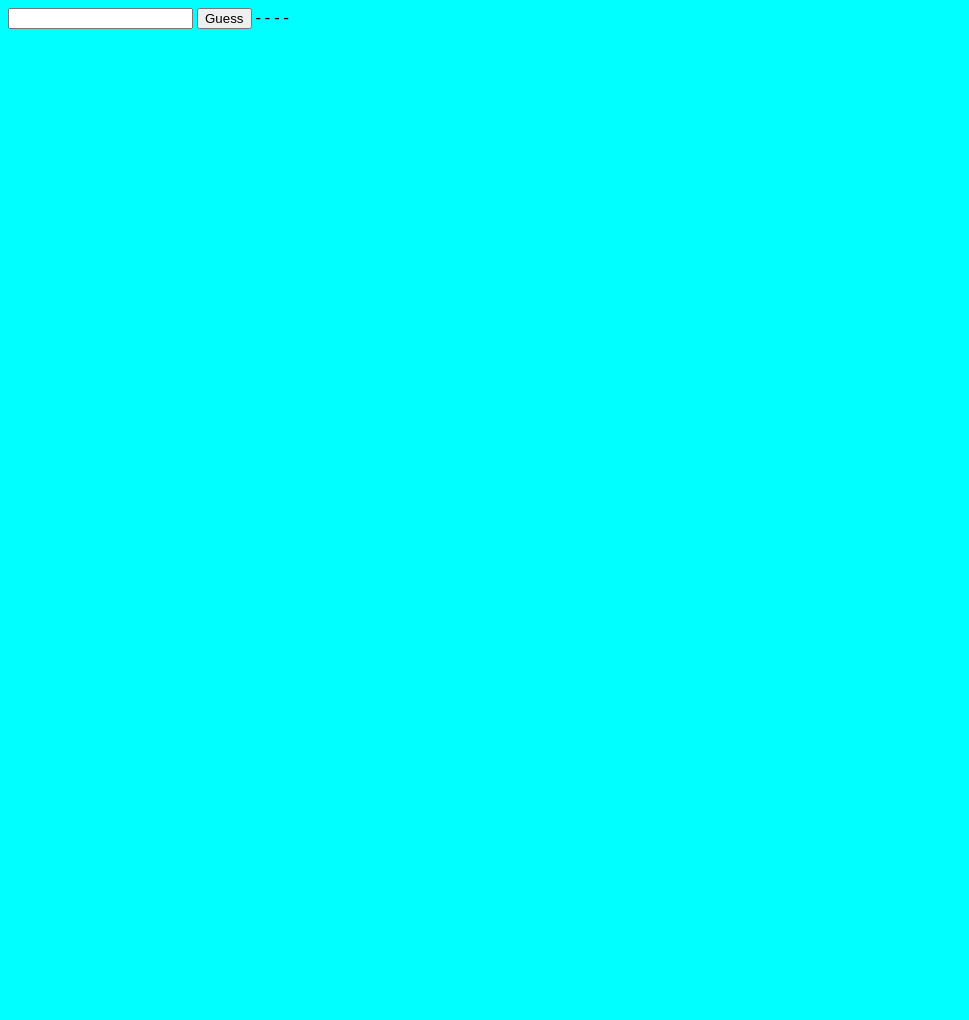
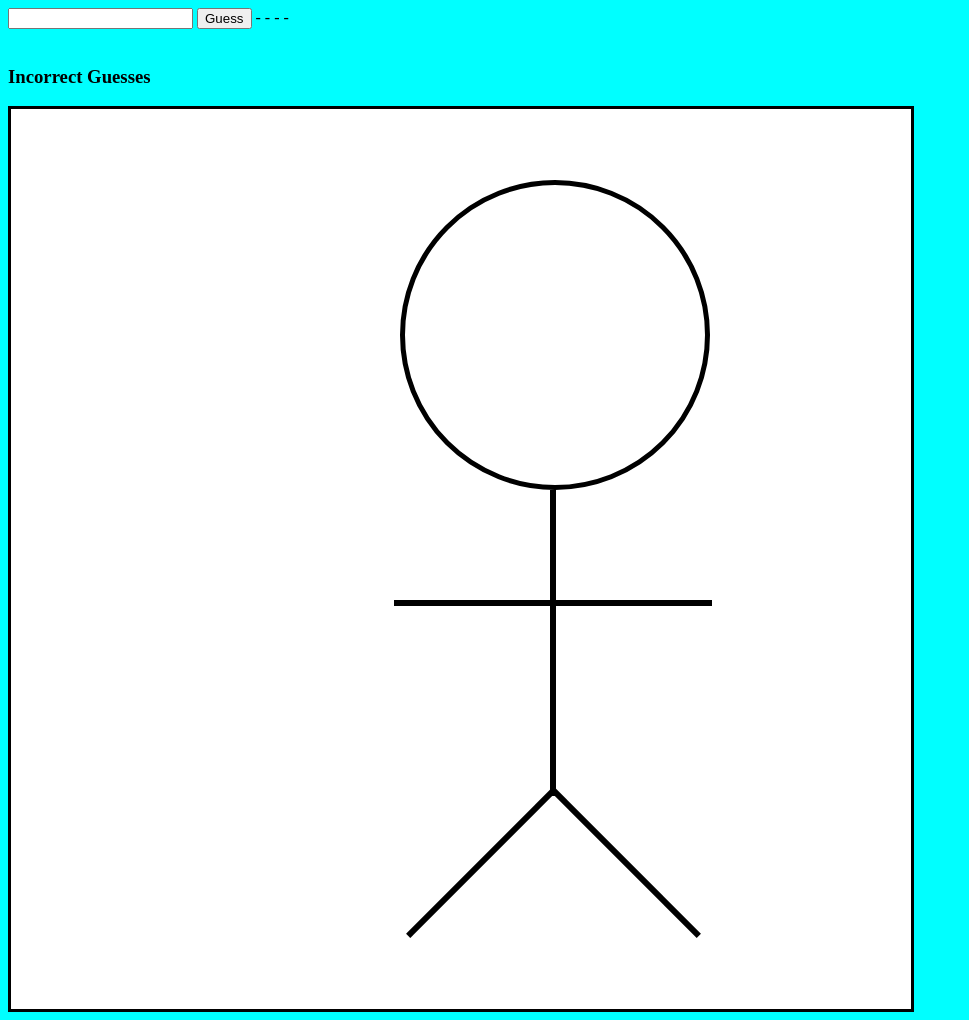
Before and after one commit to DerekPhung/hangMan, a plain HTML site: page index.html in a window 1280 px wide. Shown: the whole page, without its empty margins (0-969 px from the left). Before the commit the page ends 800 px from the top, so only its background shows below. Drawn offline with Linux system fonts and the light colour scheme.

Commit message:
I am doing this on my own, again

```diff
--- a/controller.js
+++ b/controller.js
@@ -1,31 +1,29 @@
-// 1st, we need a word
-// 2nd, we need users to be able to start guessing. We need to have an input from users
-// 3rd, if user guesses correctly the letter of the word starts to show
-// 4th, if they guess incorrectly the wrong counter starts counting when they get wrong
+// (Done) 1st, we need a word
+// (Done) 2nd, we need users to be able to start guessing. We need to have an input from users
+// (Done) 3rd, if user guesses correctly the letter of the word starts to show
+// (Done) 4th, if they guess incorrectly the wrong counter starts counting when they get wrong
 // 5th, the hangman starts to be drawn
 // 6th, if user guesses all letters correctly they will be prompted with a yay!! you got it correct!!
-// 7th, if user runs out of guesses they will be prompted with a sorry, better luck next time!
+// (Done) 7th, if user runs out of guesses they will be prompted with a sorry, better luck next time!
 // 8th, they will then be prompted if they want to play again
 
 // requirements
 // 1. They can only guess letter
 // 2. They can only miss 5 times if wrong counter = 6 they lose
 
+// the variable answer, is the word the user has to guess
+// the variable guess, is what the user is inputing
+// the variable wrongCounter is a counter to count how many guesses they have guessed wrong
+// these are global variables so that devs can use them and keep track of them
 let answer = "word";
 let guess = "";
 let wrongCounter = 0;
 
-
+// the guess variable becomes what the user puts based on the id "scanner",
+// also it is forced to be lower case
 function guessing(){
     guess = document.getElementById("scanner").value.toLowerCase();
-//    alert(answer[1]);
-//    document.getElementById("dash0").innerHTML = guess;
-//    document.getElementById("dash1").innerHTML = guess;
-//    document.getElementById("dash2").innerHTML = guess;
-//    document.getElementById("dash3").innerHTML = guess;
-
     showing(guess);
-
 }
 
 // takes in a parameter (user input letter)
@@ -40,12 +38,17 @@ function showing(letter){
         }
     }
 
-        alert(letter + " is not correct");
-        wrongCounter++;
-        alert(wrongCounter);
-        if(wrongCounter == 6){
-            alert("You lose, better luck next time");
-        }
+    // wrong counter increments when you guess wrong
+    // line 46 letting user know that their imminent doom is coming
+    // the DOM id "wrong" is appending the incorrect guesses area based on user input that is wrong
+    alert(letter + " is not correct");
+    wrongCounter++;
+    alert(wrongCounter + " This is the wrong counter");
+    document.getElementById("wrong").innerHTML += letter;
+    // user has 5 guesses to guess the word if wrongCounter == 6 they lose
+    if(wrongCounter == 6){
+        alert("You lose, better luck next time");
+    }
 }
 
 document.getElementById("1").innerHTML  += `
@@ -55,15 +58,17 @@ document.getElementById("1").innerHTML  += `
 <div class="dash" id="dash0">-</div>
 <div class="dash" id="dash1">-</div>
 <div class="dash" id="dash2">-</div>
-<div class="dash" id="dash3">-</div>
+<div class="dash" id="dash3">-</div><br><br>
+
+<h3>Incorrect Guesses</h1>
+<div class="dash" id="wrong"></div>
 `;
 
-// Things I have done on Friday
-// Created the showing function
-// user can now guess the letter and will show if guessed correctly
-// made wrongCounter working
-// if user guesses incorrectly too many times you lose (at least verbally via alert method)
+// Things I have done on Monday
+// implemented a display for incorrect guesses
+// drew a man
 
-// things to do on Monday
-// display the incorrect guesses somewhere on the screen for the user
-// draw the actual hang man
+// Things to do on Tuesday
+// Draw a hang
+// Hide the man
+// When user guesses wrong, slowly reveal the man
--- a/index.html
+++ b/index.html
@@ -11,5 +11,13 @@
 </head>
 <body>
     <div id="1"></div>
+    <div id="hangMan">
+        <div id="head"></div>
+        <div id="body"></div>
+        <div id="leftArm"></div>
+        <div id="rightArm"></div>
+        <div id="leftLeg"></div>
+        <div id="rightLeg"></div>
+    </div>
 </body>
 </html>
--- a/styles.css
+++ b/styles.css
@@ -7,3 +7,63 @@ body{
     width: 10px;
     display: inline;
 }
+
+#head{
+    border: 5px solid black;
+    width: 300px;
+    height: 300px;
+    border-radius: 500px;
+    position: absolute;
+    top: 180px;
+    left: 400px;
+}
+
+#body{
+    border: 3px solid black;
+    height: 300px;
+    width: 0px;
+    top: 490px;
+    left: 550px;
+    position: absolute;
+}
+
+#leftArm{
+    border: 3px solid black;
+    width: 150px;
+    top: 600px;
+    left: 394px;
+    position: absolute;
+}
+
+#rightArm{
+    border: 3px solid black;
+    width: 150px;
+    top: 600px;
+    left: 556px;
+    position: absolute;
+}
+
+#leftLeg{
+    transform: rotate(315deg);
+    border: 3px solid black;
+    width: 200px;
+    top: 860px;
+    left: 378px;
+    position: absolute;
+}
+
+#rightLeg{
+    transform: rotate(45deg);
+    border: 3px solid black;
+    width: 200px;
+    top: 860px;
+    left: 523px;
+    position: absolute;
+}
+
+#hangMan{
+    border: 3px solid black;
+    width: 900px;
+    height: 900px;
+    background-color: white;
+}
```
